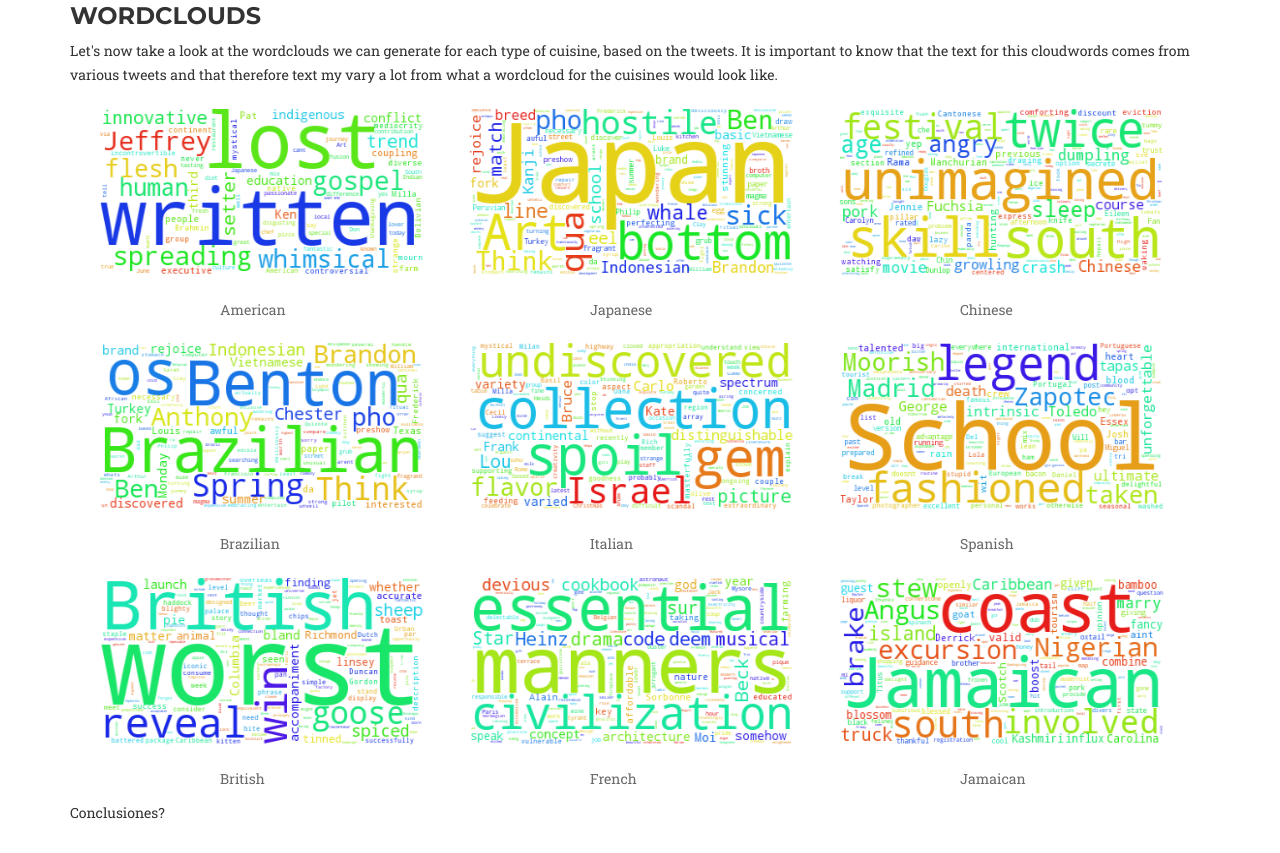
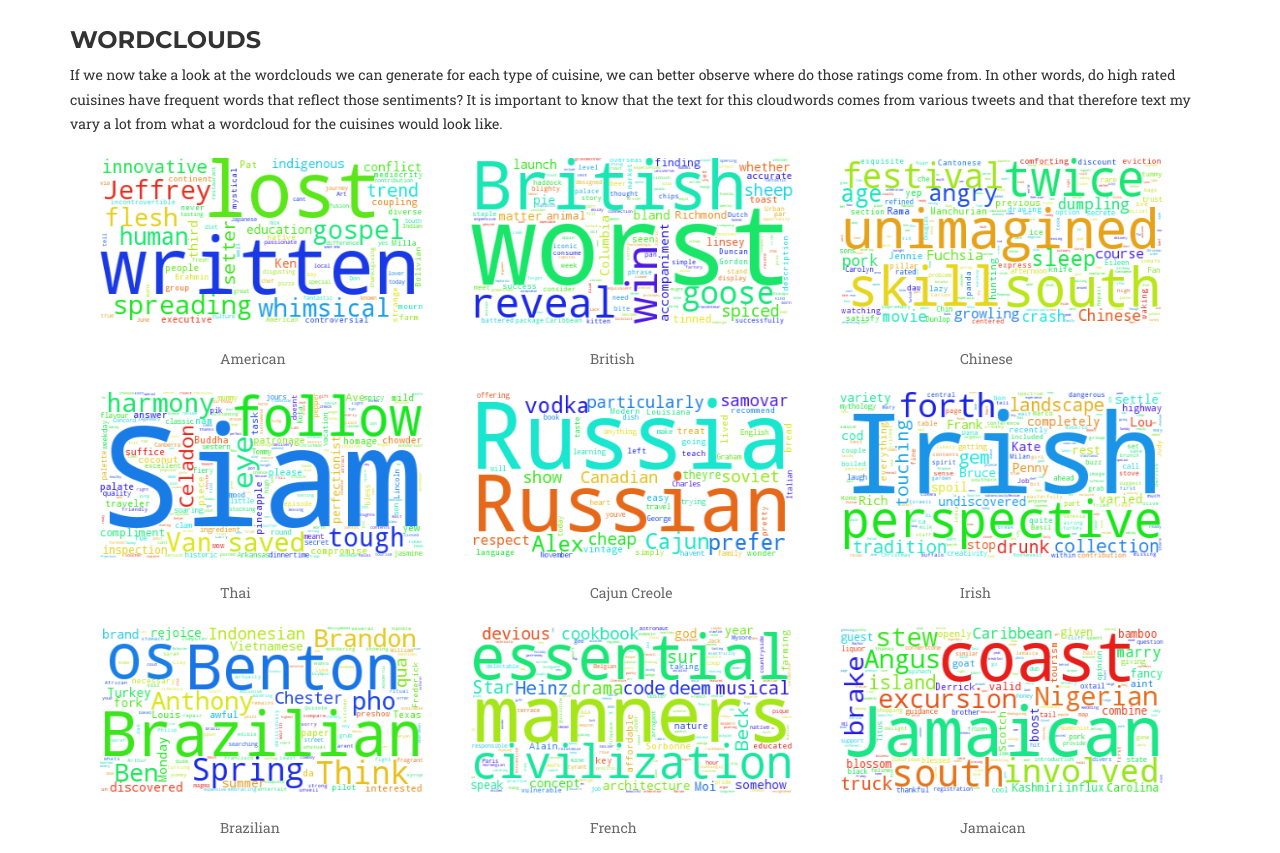
Before and after one commit to Unaivillanueva/SocialWeb, a website: page index.html in a window 1280 px wide. Shown: the part 8882-9735 px from the top of the page. Drawn offline with nearby package versions, Linux system fonts and the light colour scheme; a web font is replaced by a local one.

Commit message:
Add files via upload

```diff
--- a/index.html
+++ b/index.html
@@ -284,19 +284,20 @@
                     <img src="sent_12.png" style="width:1800px; height:600px; align-self:center; margin-top:15px; margin-left:-280px">
                     <p style="margin-top:-40px"> As we can see from the graph on the left, all the cuisines are quite close in the range of 5 to 6 average sentiment. However, if we adjust the range of the axis like the graph on the right, we can see the differences a bit more
                     clearly. The fist thing to notice is that the sentiment related to american a british cuisines is significantly lower than the rest. In a second level, with an average sentiment level we find mexican, italian, greek or japanese cuisines
-                    , and above those with the best sentiment are chinese, cajun or vietnamese cuisines. </p>
+                    , and above those with the best sentiment are chinese, cajun or vietnamese cuisines. We find quite interesting that cuisines with usually "bad reputation" like the british and american ones are the ones with the lowest rating. On the ohter hand
+                    asian quisines have good reputation in the western countries, so that might be a reason why they are rated so high. </p>
                     <p>Let's now take a look at this in the world map.</p>
                     <img src="sent_map.png" style="width:1500px; height:550px; align-self:center; margin-top:50px; margin-left:-200px">
                     <h3 style="margin-top:15px">WordClouds</h3>
-                    <p> Let's now take a look at the wordclouds we can generate for each type of cuisine, based on the tweets. It is important to know that the text for this cloudwords comes from various tweets and that therefore text my vary a lot from
-                    what a wordcloud for the cuisines would look like.</p>
+                    <p> If we now take a look at the wordclouds we can generate for each type of cuisine, we can better observe where do those ratings come from. In other words, do high rated cuisines have frequent words that reflect those sentiments?
+                    It is important to know that the text for this cloudwords comes from various tweets and that therefore text my vary a lot from what a wordcloud for the cuisines would look like.</p>
                     <div class="floated_img">
                         <img src="american.png" alt="Some image"style="width:370px; height:200px">
                         <p style="margin-left:150px; color:dimgrey">American</p>
                     </div>
                     <div class="floated_img">
-                        <img src="japanese.png" alt="Another image" style="width:370px; height:200px">
-                        <p style="margin-left:150px; color:dimgrey" >Japanese</p>
+                        <img src="british.png" alt="Another image" style="width:370px; height:200px">
+                        <p style="margin-left:150px; color:dimgrey" >British</p>
                     </div>
                     <div class="floated_img">
                         <img src="chinese.png" alt="Some image" style="width:370px; height:200px">
@@ -304,20 +305,20 @@
                     </div>
 
                     <div class="floated_img">
-                        <img src="brazilian.png" alt="Some image" style="width:370px; height:200px">
-                        <p style="margin-left:150px; color:dimgrey" >Brazilian</p>
+                        <img src="thai.png" alt="Some image" style="width:370px; height:200px">
+                        <p style="margin-left:150px; color:dimgrey" >Thai</p>
                     </div>
                     <div class="floated_img">
-                        <img src="italian.png" alt="Another image" style="width:370px; height:200px">
-                        <p style="margin-left:150px; color:dimgrey" >Italian</p>
+                        <img src="cajun creole.png" alt="Another image" style="width:370px; height:200px">
+                        <p style="margin-left:150px; color:dimgrey" >Cajun Creole</p>
                     </div>
                     <div class="floated_img">
-                        <img src="spanish.png" alt="Some image" style="width:370px; height:200px">
-                        <p style="margin-left:150px; color:dimgrey" >Spanish</p>
+                        <img src="irish.png" alt="Some image" style="width:370px; height:200px">
+                        <p style="margin-left:150px; color:dimgrey" >Irish</p>
                     </div>
                     <div class="floated_img">
-                         <img src="british.png" alt="Some image" style="width:370px; height:200px">
-                         <p style="margin-left:150px; color:dimgrey" >British</p>
+                         <img src="brazilian.png" alt="Some image" style="width:370px; height:200px">
+                         <p style="margin-left:150px; color:dimgrey" >Brazilian</p>
                     </div>
                     <div class="floated_img">
                          <img src="french.png" alt="Another image" style="width:370px; height:200px">
@@ -327,7 +328,9 @@
                          <img src="jamaican.png" alt="Some image" style="width:370px; height:200px">
                          <p style="margin-left:150px; color:dimgrey" >Jamaican</p>
                     </div>
-                    <p> Conclusiones?</p>
+                    <p> Taking a look at the wordclouds we do see some relation between the sentiment a the most representative words. For example, they seem to tell us that the british cuisine os the WORST...We also have terms like lost or whimsical for american cuisine.
+                    On the other hand, the chinese cuisine has terms like sill, festival, dumpling, cantonese, pork, and the thai cuisine terms like: siam, harmony, or buddha. In conclusion, even thougth the words are not strictly related to food, their possitive or negative
+                    connotations can be apreciated.</p>
             </div>
         </div>
     </section>
```
Also changed, not shown: cajun creole.png (added), filipino.png (added), indian.png (added), irish.png (added), korean.png (added), mexican.png (added), moroccan.png (added), rusian.png (added), thai.png (added), vietnamese.png (added).
